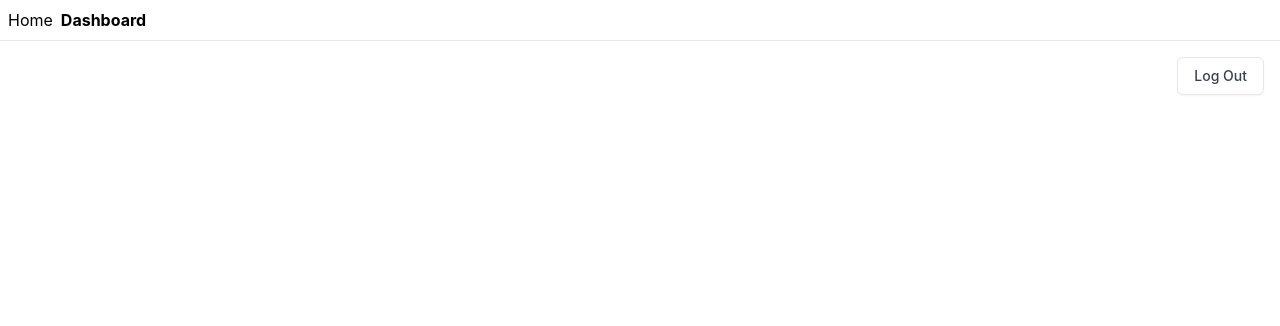
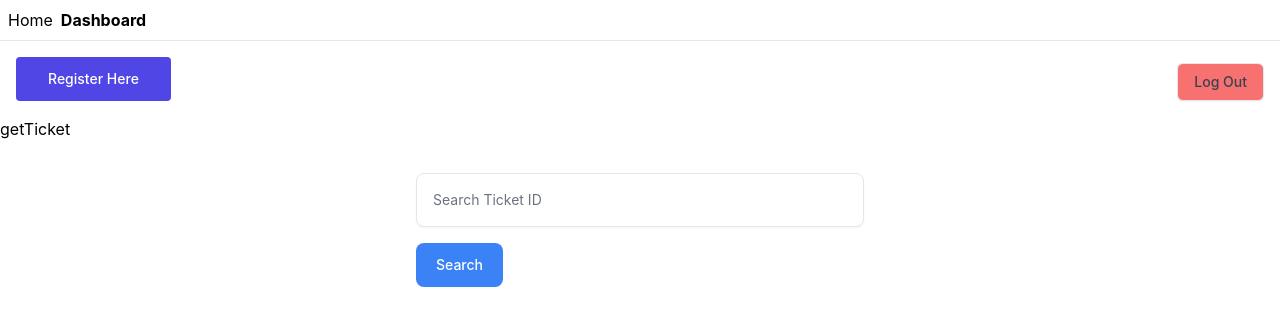
Before and after one commit to sravn25/registration_dashboard, a React (Vite) app: page /dashboard in a window 1280 px wide. Shown: the top 326 px of the page. Built offline with nearby package versions, Linux system fonts and the light colour scheme; no server answers; sample sign-in values are in the browser's storage.

Commit message:
added ticket registration interface and testing buttons

```diff
--- /dev/null
+++ b/src/components/dashboard/error/index.tsx
@@ -0,0 +1,33 @@
+import React from "react";
+
+interface AlertProps {
+  message: string;
+}
+
+export const StudentIdAlert: React.FC<AlertProps> = ({ message }) => {
+  return (
+    <div
+      role="alert"
+      className="rounded border-s-4 border-red-500 bg-red-50 p-4"
+    >
+      <div className="flex items-center gap-2 text-red-800">
+        <svg
+          xmlns="http://www.w3.org/2000/svg"
+          viewBox="0 0 24 24"
+          fill="currentColor"
+          className="h-5 w-5"
+        >
+          <path
+            fillRule="evenodd"
+            d="M9.401 3.003c1.155-2 4.043-2 5.197 0l7.355 12.748c1.154 2-.29 4.5-2.599 4.5H4.645c-2.309 0-3.752-2.5-2.598-4.5L9.4 3.003zM12 8.25a.75.75 0 01.75.75v3.75a.75.75 0 01-1.5 0V9a.75.75 0 01.75-.75zm0 8.25a.75.75 0 100-1.5.75.75 0 000 1.5z"
+            clipRule="evenodd"
+          />
+        </svg>
+
+        <strong className="block font-medium"> Something went wrong </strong>
+      </div>
+
+      <p className="mt-2 text-sm text-red-700">{message}</p>
+    </div>
+  );
+};
--- a/src/components/dashboard/index.tsx
+++ b/src/components/dashboard/index.tsx
@@ -2,6 +2,8 @@ import React, { useEffect } from "react";
 import { doSignOut } from "../../firebase/auth";
 import { useAuth } from "../../contexts/authContext";
 import { useNavigate } from "@tanstack/react-router";
+import Registration from "./registration";
+import Table from "./table";
 
 export default function Dashboard() {
   const { userLoggedIn, currentUser } = useAuth();
@@ -16,15 +18,17 @@ export default function Dashboard() {
   }, [userLoggedIn, navigate]);
 
   return (
-    <div>
-      <div className="flex items-end justify-end p-2 m-2 overflow-hidden ">
+    <div className="">
+      <div className="flex items-end justify-between p-2 m-2 overflow-hidden ">
+        <Registration />
         <button
-          className="inline-block rounded-md border bg-white shadow-sm px-4 py-2 text-sm font-medium text-gray-700 hover:bg-gray-50 focus:relative"
+          className="inline-block rounded-md border bg-red-400 shadow-sm px-4 py-2 text-sm font-medium text-gray-700 hover:bg-red-300 focus:relative"
           onClick={doSignOut}
         >
           Log Out
         </button>
       </div>
+      <Table />
     </div>
   );
 }
--- /dev/null
+++ b/src/components/dashboard/registration/index.tsx
@@ -0,0 +1,136 @@
+import React, { useState } from "react";
+import { StudentIdAlert } from "../error";
+import { Ticket, addRegistration } from "../../../firebase/firestore";
+
+export default function Registration() {
+  const [isOpen, setIsOpen] = useState<boolean>(false);
+  const [studentId, setStudentId] = useState<string>("");
+  const [ticketId, setTicketId] = useState<string>("");
+  const [error, setError] = useState<string>("");
+
+  const handleSubmit = (e: React.FormEvent) => {
+    e.preventDefault();
+    if (studentId.length !== 7) {
+      setError("Student ID must be 7 digits");
+      return;
+    }
+    setError("");
+
+    const newTicket: Ticket = { studentId, ticketId };
+    addRegistration(newTicket);
+    setStudentId("");
+    setTicketId("");
+  };
+
+  const handleClose = () => {
+    setIsOpen(false);
+    setStudentId("");
+    setTicketId("");
+  };
+
+  return (
+    <div>
+      <button
+        type="button"
+        className="inline-block rounded bg-indigo-600 px-8 py-3 text-sm font-medium text-white transition hover:scale-110 hover:shadow-xl focus:outline-none focus:ring active:bg-indigo-500"
+        onClick={() => setIsOpen(true)}
+      >
+        Register Here
+      </button>
+
+      {/* Modal Backdrop */}
+      {isOpen && (
+        <dialog
+          open
+          className="fixed top-0 left-0 w-full h-full bg-gray-900 bg-opacity-50 flex items-center justify-center z-50"
+        >
+          {/* Modal Content */}
+          <div className="bg-white p-8 rounded shadow-lg w-80">
+            {/* Close Button */}
+            <button
+              className="absolute top-4 right-4 text-gray-500 hover:text-gray-700"
+              onClick={() => setIsOpen(false)}
+            >
+              <svg
+                xmlns="http://www.w3.org/2000/svg"
+                className="h-6 w-6"
+                fill="none"
+                viewBox="0 0 24 24"
+                stroke="currentColor"
+              >
+                <path
+                  strokeLinecap="round"
+                  strokeLinejoin="round"
+                  strokeWidth={2}
+                  d="M6 18L18 6M6 6l12 12"
+                />
+              </svg>
+            </button>
+            {/* Modal content */}
+            <div className="text-center">
+              <h2 className="text-xl font-bold mb-4">Ticket Registration</h2>
+
+              {/* Registration Form */}
+              <form
+                onSubmit={handleSubmit}
+                className="mx-auto mb-0 mt-8 max-w-md space-y-4"
+              >
+                <div>
+                  <label htmlFor="studentid" className="sr-only">
+                    Student ID
+                  </label>
+
+                  <div className="relative">
+                    <input
+                      type="number"
+                      id="studentId"
+                      value={studentId}
+                      onChange={(e) => setStudentId(e.target.value)}
+                      className="w-full rounded-lg border-gray-200 p-4 text-sm shadow-sm"
+                      placeholder="Enter Student ID"
+                      required
+                    />
+                  </div>
+                </div>
+
+                <div>
+                  <label htmlFor="ticketid" className="sr-only">
+                    Ticket ID
+                  </label>
+
+                  <div className="relative">
+                    <input
+                      type="number"
+                      className="w-full rounded-lg border-gray-200 p-4 text-sm shadow-sm"
+                      placeholder="Enter Ticket ID"
+                      id="ticketId"
+                      value={ticketId}
+                      onChange={(e) => setTicketId(e.target.value)}
+                      required
+                    />
+                  </div>
+                </div>
+
+                <div className="flex items-center justify-between">
+                  <button
+                    className="bg-red-500 text-white px-5 py-2 rounded hover:bg-red-600"
+                    onClick={handleClose}
+                  >
+                    Close
+                  </button>
+                  <button
+                    type="submit"
+                    className="inline-block rounded-lg bg-blue-500 px-5 py-3 text-sm font-medium text-white hover:bg-blue-600"
+                  >
+                    Register
+                  </button>
+                </div>
+                {error && <StudentIdAlert message={error} />}
+              </form>
+            </div>
+          </div>
+        </dialog>
+      )}
+    </div>
+  );
+}
--- /dev/null
+++ b/src/components/dashboard/table/index.tsx
@@ -0,0 +1,55 @@
+import React, { useState } from "react";
+import { getTicket, getStudentIdByTicketId } from "../../../firebase/firestore";
+import { StudentIdAlert } from "../error";
+
+export default function Table() {
+  const handleSearchByTicketId = (e: React.FormEvent) => {
+    e.preventDefault();
+    if (!ticketId) {
+      setError("Ticket ID is invalid");
+      return;
+    }
+    setError("");
+    getStudentIdByTicketId(ticketId);
+    console.log("searching");
+    setTicketId("");
+  };
+
+  const [ticketId, setTicketId] = useState<string>("");
+  const [error, setError] = useState<string>("");
+
+  return (
+    <div>
+      <button onClick={getTicket}>getTicket</button>
+      <form
+        onSubmit={handleSearchByTicketId}
+        className="mx-auto mb-0 mt-8 max-w-md space-y-4"
+      >
+        <div>
+          <label htmlFor="ticketid" className="sr-only">
+            Ticket ID
+          </label>
+
+          <div className="relative">
+            <input
+              type="number"
+              id="ticketid"
+              value={ticketId}
+              onChange={(e) => setTicketId(e.target.value)}
+              className="w-full rounded-lg border-gray-200 p-4 text-sm shadow-sm"
+              placeholder="Search Ticket ID"
+              required
+            />
+          </div>
+        </div>
+        <button
+          type="submit"
+          className="inline-block rounded-lg bg-blue-500 px-5 py-3 text-sm font-medium text-white hover:bg-blue-600"
+        >
+          Search
+        </button>
+        {error && <StudentIdAlert message={error} />}
+      </form>
+    </div>
+  );
+}
```
